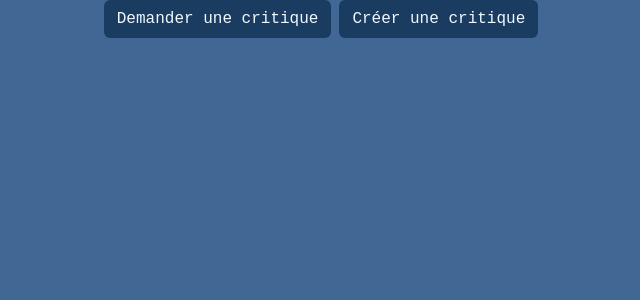
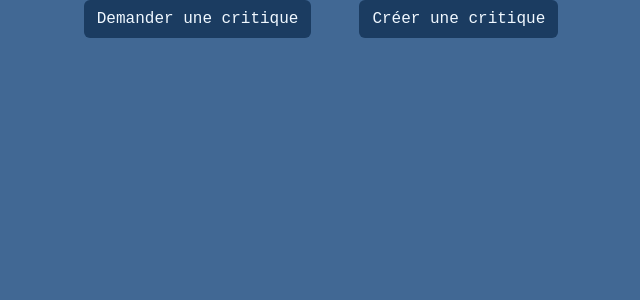
Before and after one commit to A-Nourry/P9_LITReview, a Django app: page /feed/ in a window 1280 px wide. Shown: the part 61-361 px from the top of the page, without its empty margins (319-959 px from the left). Run offline with Django 4.2, Linux system fonts and the light colour scheme; the visitor is signed in with stand-in values (Sample User, id 1); data comes from the database, SQL or seed files in the repository; data that the repository does not hold is empty; style sheets or scripts are compiled from the project's sources; parts of the project's set-up code (start-up, migrations or seed data) failed here and were passed over.

Commit message:
div class main_feed modified

```diff
--- a/myapp/templates/myapp/feed.html
+++ b/myapp/templates/myapp/feed.html
@@ -3,7 +3,7 @@
 {% extends 'base.html' %}
 
 {% block content %}
-<div class="d-grid gap-2 d-md-flex justify-content-md-center">
+<div class="d-grid gap-5 d-md-flex justify-content-md-center">
     <p><a href="{% url 'create-ticket' %}"><button type="button" class="btn btn-custom">Demander une
                 critique</button></a></p>
     <p><a href="{% url 'create-review' %}"><button type="button" class="btn btn-custom">Créer une critique</button></a>
@@ -11,8 +11,6 @@
 </div>
 
 <div class="container main_feed">
-    <div class="row">
-        <div class="col-md-12">
 
     {% for instance in posts %}
 
@@ -27,7 +25,5 @@
     {% endfor %}
 
 </div>
-    </div>
-</div>
 
 {% endblock content %}
```
Lines whose indentation alone changed are shown as unchanged.
